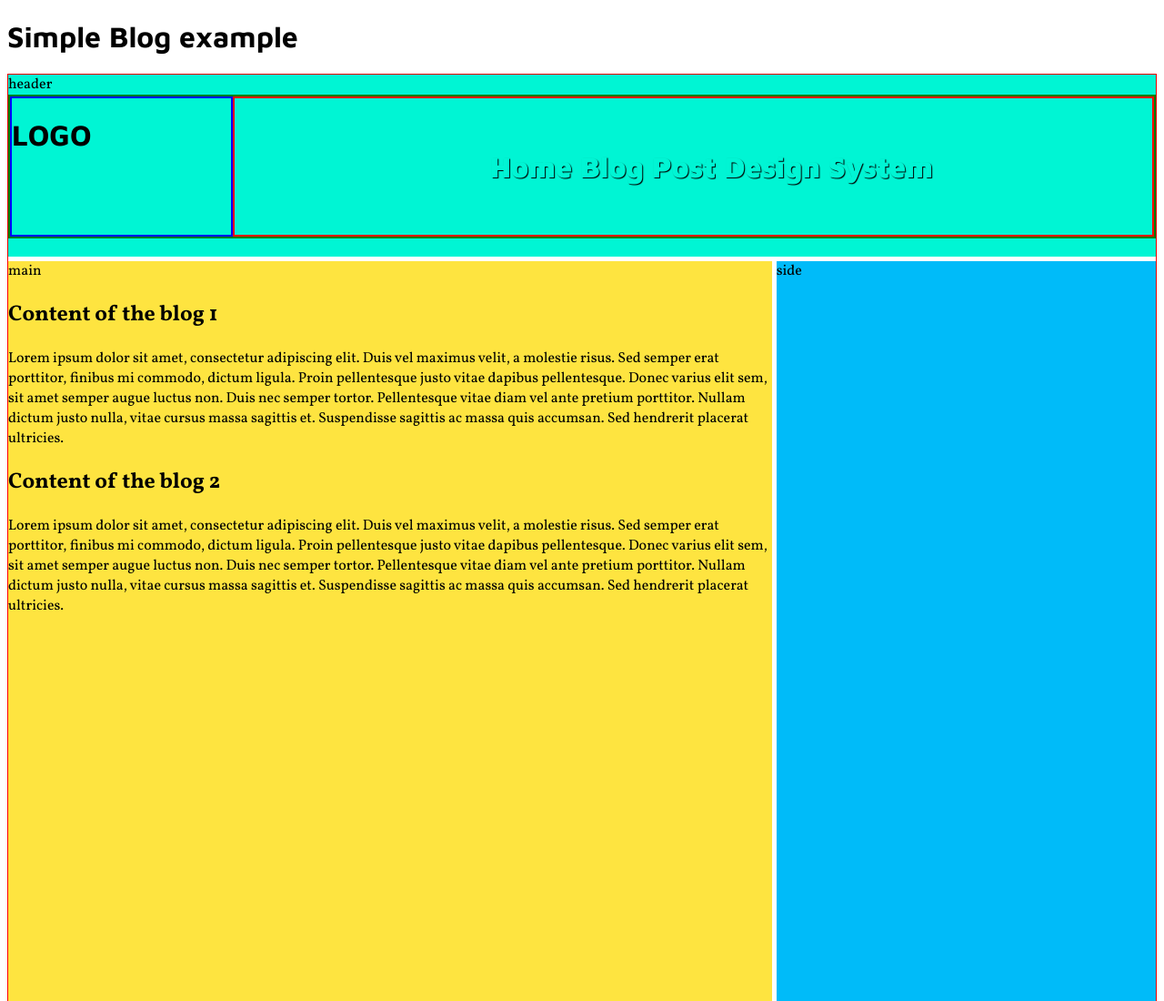
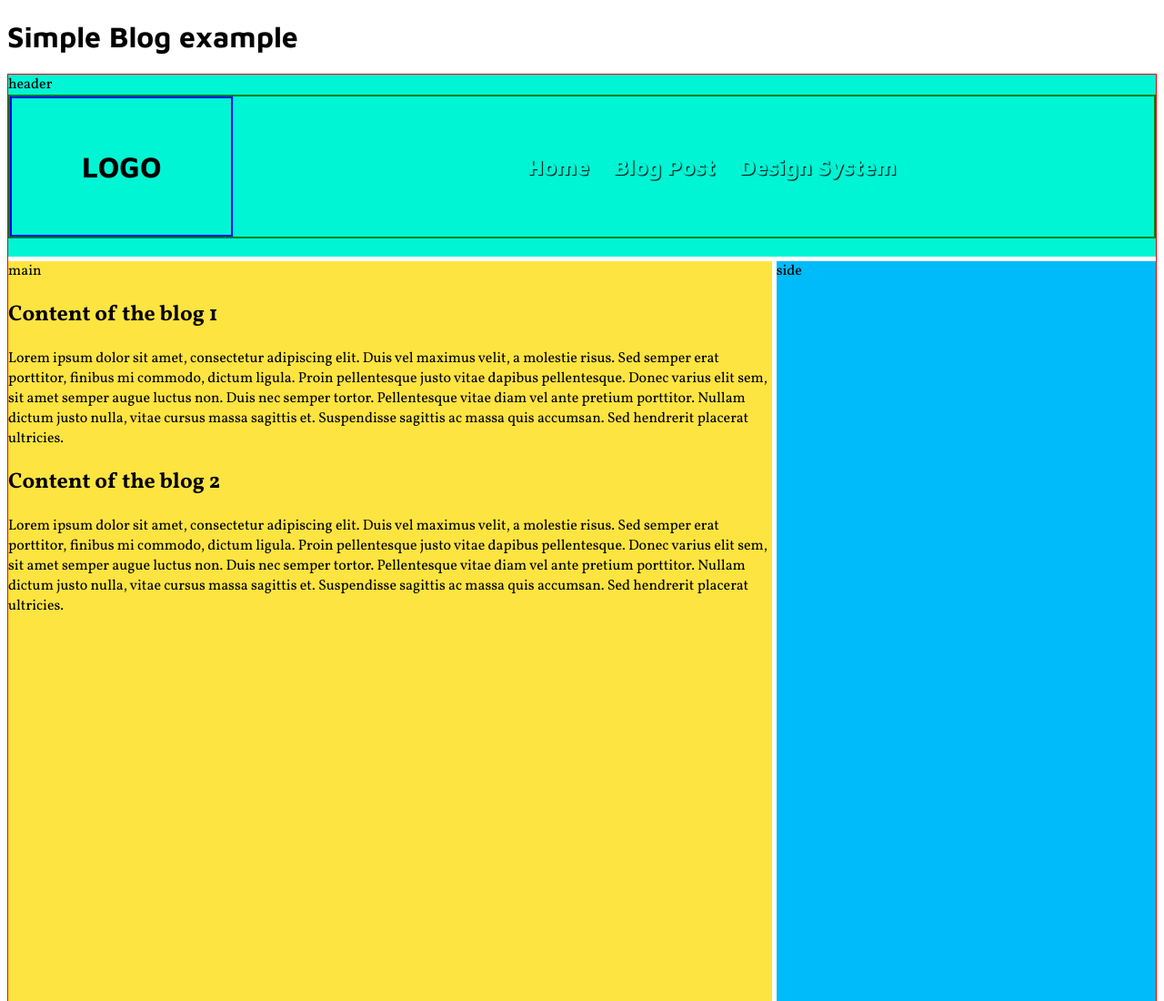
Before and after one commit to ehernandezvilla/simple-blog-page, a plain HTML site: page index.html in a window 1280 px wide. Shown: the top 1100 px of the page at 91% size. Drawn offline with Linux system fonts and the light colour scheme.

Commit message:
styles navbar

```diff
--- a/css/style.css
+++ b/css/style.css
@@ -48,21 +48,21 @@
   width: 100%;
   height: auto;
   justify-content: center;
-  border: 2px solid red;
+  /* border: 2px solid red; */
   align-items: center;
-  font-size: 2em;
+  font-size: 1.5em;
   font-weight: 900;
   font-family: 'Maven Pro', sans-serif;
-
 }
 
 .logo {
   display: flex;
   flex-direction: row;
+  justify-content: center;
+  align-items: center;
   width: 300px;
   height: 150px;
   border: 2px solid blue;
-
 }
 
 
@@ -84,6 +84,7 @@
   a {
     color: #00F5D4;
     text-decoration: none;
+    padding: 10px;
   }
 
   a:hover {
```
